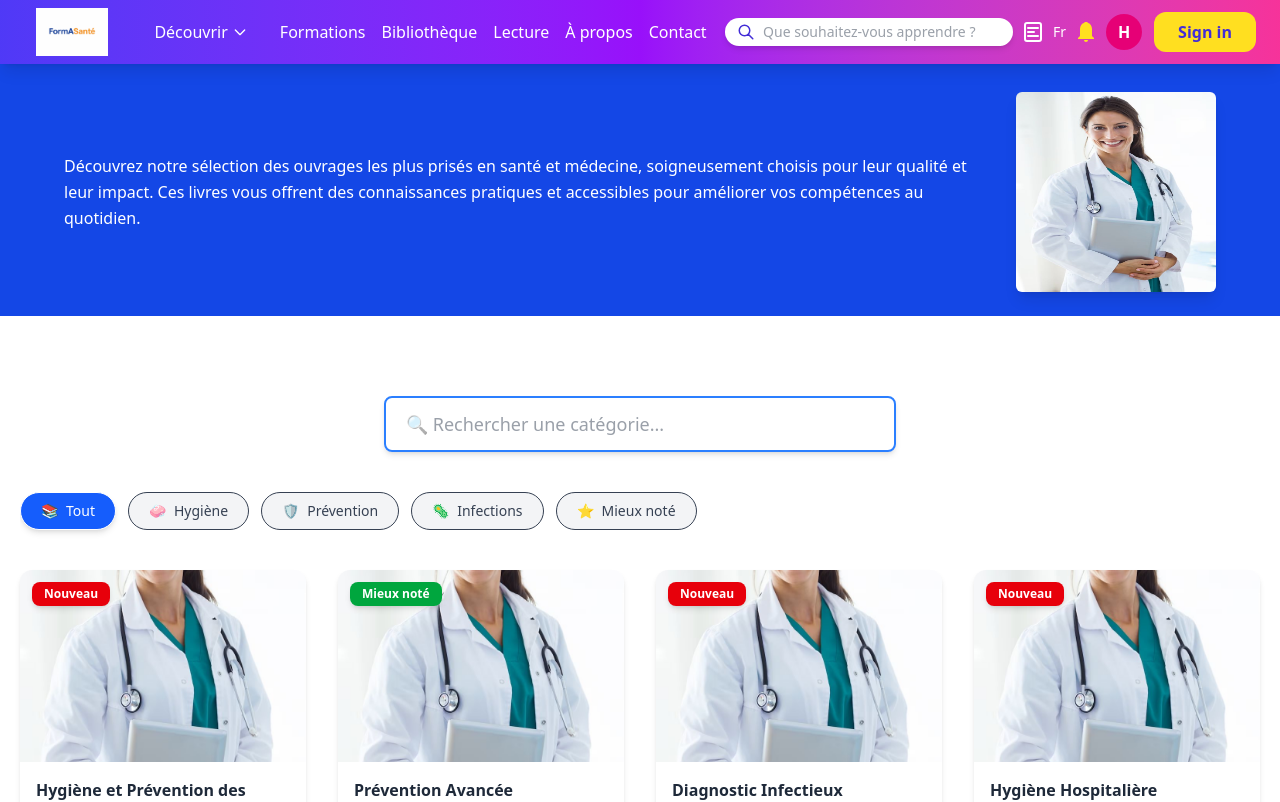
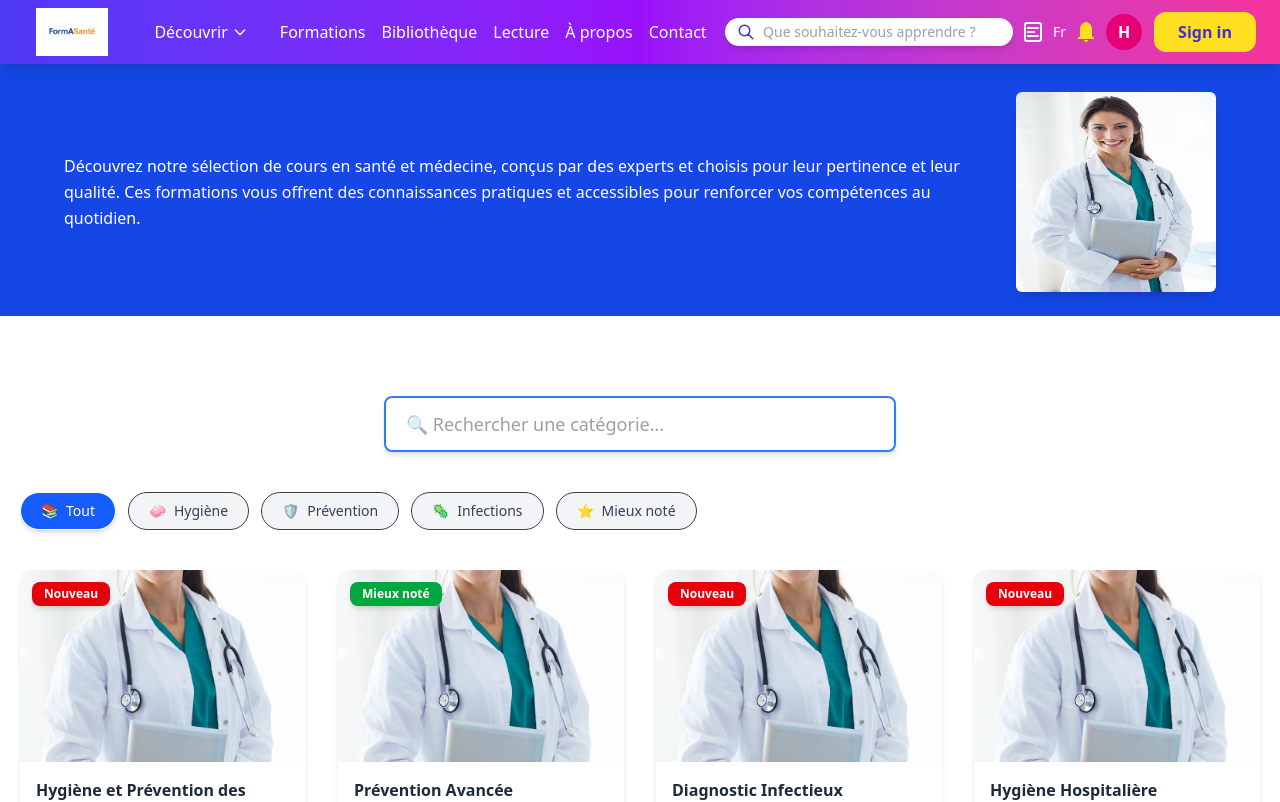
Before and after one commit to agoelie/Formation_Sante_New_Front-End, a React (Vite) app in the folder sante_plateforme/: page /CoursList in a window 1280 px wide. Shown: the top 802 px of the page. Built offline with nearby package versions, Linux system fonts and the light colour scheme.

Commit message:
statistique dashboard et footer

```diff
--- a/sante_plateforme/src/components/ui/LibraryPromoSection.jsx
+++ b/sante_plateforme/src/components/ui/LibraryPromoSection.jsx
@@ -14,7 +14,7 @@ export default function PromoSection() {
         {/* Image (dans public/) */}
         <div className="flex-shrink-0 ">
           <img
-            src="/medecine.jpg"
+            src="/fille-livre.jpg"
             alt="Formation Santé"
             className="w-50 h-50 rounded-md shadow-lg"
           />
--- a/sante_plateforme/src/components/ui/PromoSection.jsx
+++ b/sante_plateforme/src/components/ui/PromoSection.jsx
@@ -33,9 +33,9 @@ export default function PromoSection() {
         {/* Texte */}
         <div className="flex-1 leading-relaxed text-left flex justify-start items-start  ">
           <p >
-                 Découvrez notre sélection des ouvrages les plus prisés en santé et médecine, soigneusement choisis pour leur qualité et leur impact.
-                Ces livres vous offrent des connaissances pratiques et accessibles pour améliorer vos compétences au quotidien.
 
+                Découvrez notre sélection de cours en santé et médecine, conçus par des experts et choisis pour leur pertinence et leur qualité.
+                Ces formations vous offrent des connaissances pratiques et accessibles pour renforcer vos compétences au quotidien.
           </p>
         </div>
 
```
Also changed, not shown: sante_plateforme/public/fille-livre.jpg (added), sante_plateforme/public/fille-livre2.jpg (added).
